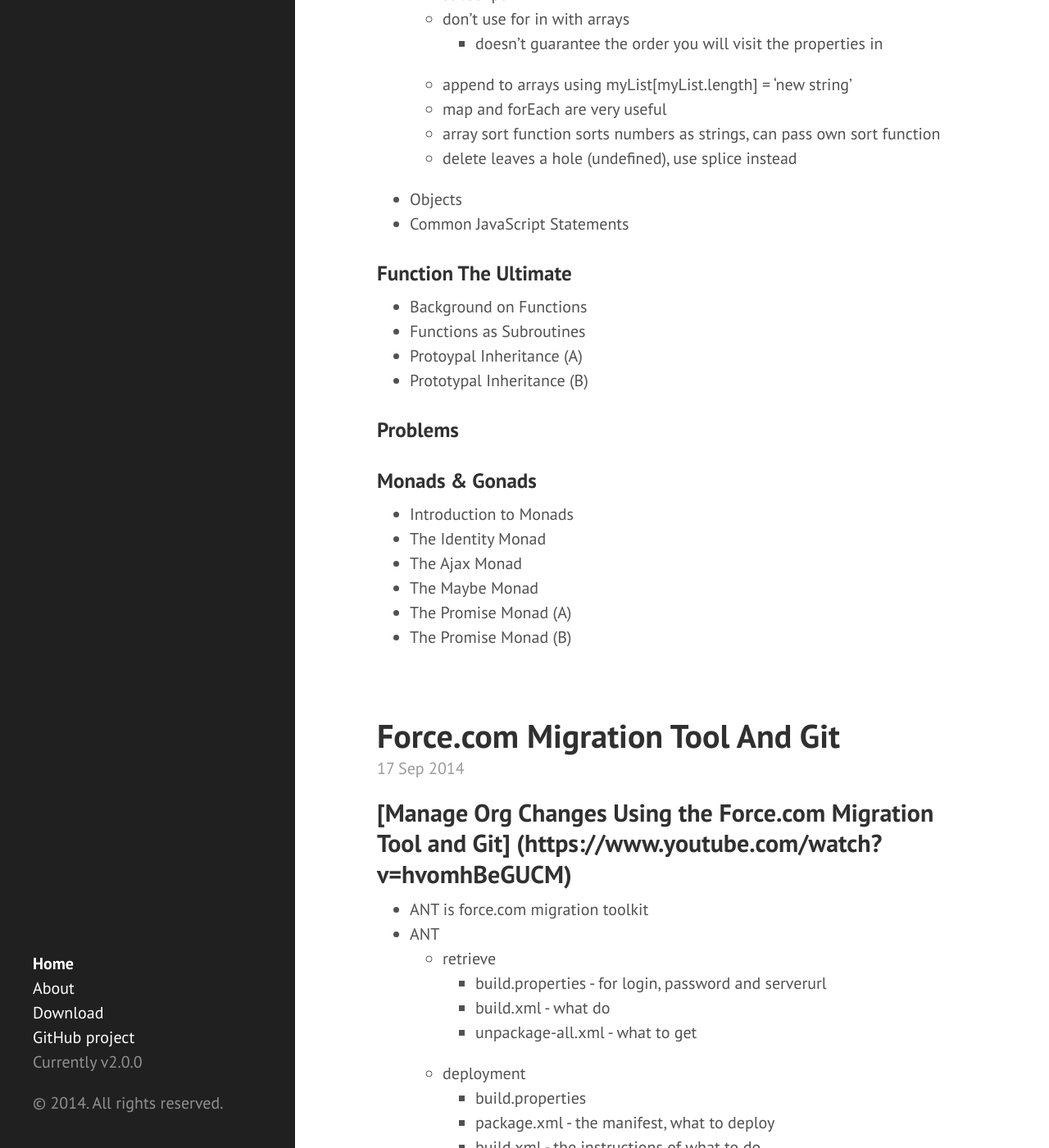
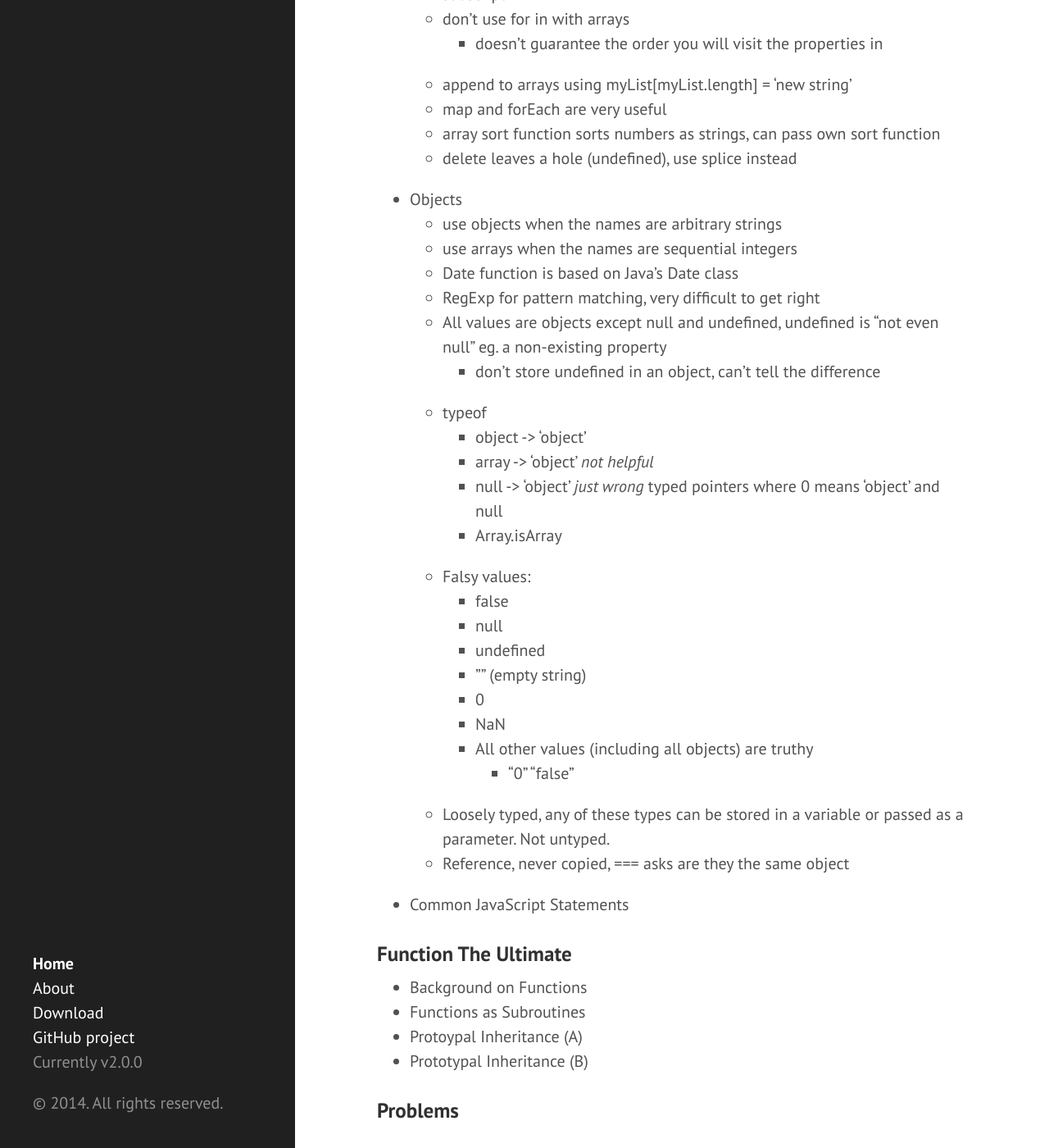
Before and after one commit to eneiand/eneiand.github.io, a Jekyll site: the page built from index.html, in a window 1280 px wide and 1400 px high, scrolled down 5687 px. Shown: the whole window at 82% size. Built offline with Jekyll 4.4.1, drawn with Linux system fonts in a browser that asks for light colours; Markdown is read by kramdown in place of the engine named in the settings; the list of posts is cut into pages by our own code.

Commit message:
Update 2014-09-17-javascript-good-parts.md

```diff
--- a/_posts/2014-09-17-javascript-good-parts.md
+++ b/_posts/2014-09-17-javascript-good-parts.md
@@ -141,6 +141,29 @@
   * array sort function sorts numbers as strings, can pass own sort function
   * delete leaves a hole (undefined), use splice instead
 * Objects
+  * use objects when the names are arbitrary strings
+  * use arrays when the names are sequential integers
+  * Date function is based on Java's Date class
+  * RegExp for pattern matching, very difficult to get right
+  * All values are objects except null and undefined, undefined is "not even null" eg. a non-existing property
+    * don't store undefined in an object, can't tell the difference
+  * typeof
+    * object -> 'object'
+    * array -> 'object' _not helpful_
+    * null -> 'object' _just wrong_ typed pointers where 0 means 'object' and null
+    * Array.isArray
+  * Falsy values:
+    * false
+    * null
+    * undefined
+    * "" (empty string)
+    * 0
+    * NaN
+    * All other values (including all objects) are truthy
+      * "0" "false"
+  * Loosely typed, any of these types can be stored in a variable or passed as a parameter. Not untyped.
+  * Reference, never copied, === asks are they the same object
+
 * Common JavaScript Statements
 
 ### Function The Ultimate
```
